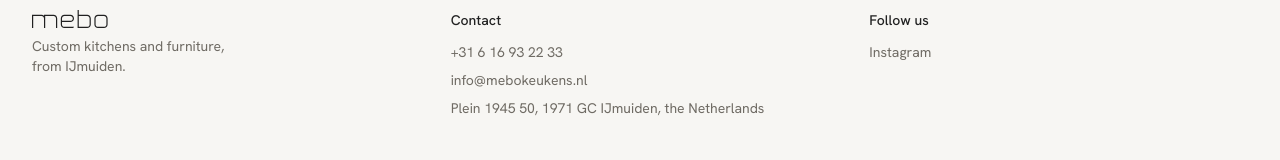
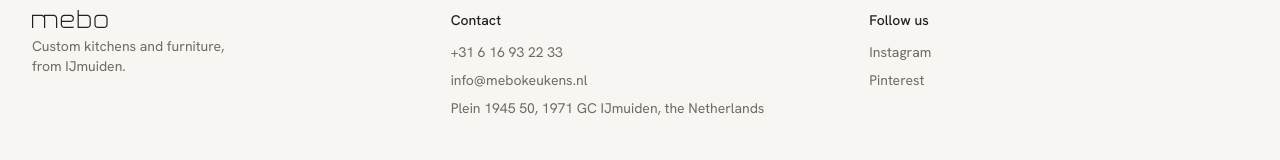
Before and after one commit to Andeaf/mebo, a Next.js app: page /en in a window 1280 px wide. Shown: the part 7238-7398 px from the top of the page. Built offline with nearby package versions, Linux system fonts and the light colour scheme; no server answers; the database is empty.

Commit message:
Add Pinterest profile link to footer

```diff
--- a/src/components/Footer.tsx
+++ b/src/components/Footer.tsx
@@ -48,6 +48,16 @@ export default function Footer() {
                   Instagram
                 </a>
               </li>
+              <li>
+                <a
+                  href={company.pinterestUrl}
+                  target="_blank"
+                  rel="noopener noreferrer"
+                  className="hover:text-ink"
+                >
+                  Pinterest
+                </a>
+              </li>
             </ul>
           </div>
         </div>
--- a/src/lib/company.ts
+++ b/src/lib/company.ts
@@ -11,6 +11,7 @@ export const company = {
   email: "info@mebokeukens.nl",
   instagramUrl: "https://www.instagram.com/mebo.keukens/",
   instagramHandle: "@mebo.keukens",
+  pinterestUrl: "https://www.pinterest.com/mebokeukens/",
   address: {
     street: "Plein 1945 50",
     postalCode: "1971 GC",
```
